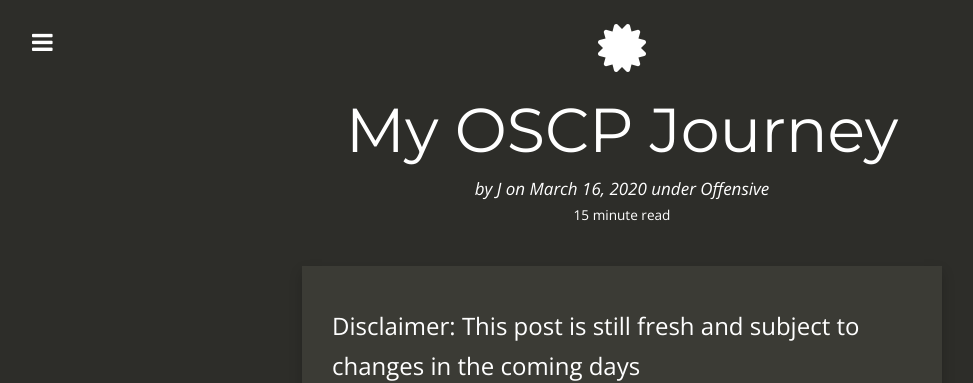
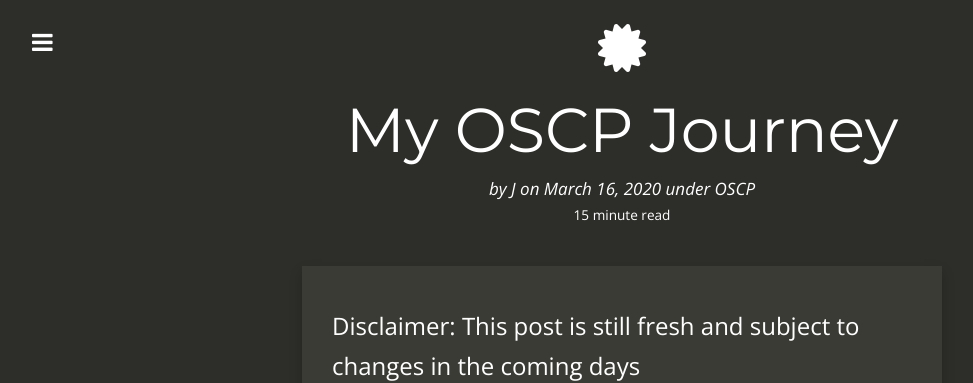
Before and after one commit to Dreamscent/Dreamscent.github.io, a Jekyll site: the page built from _posts/2020-16-03-My-OSCP-Journey.md, in a window 1280 px wide and 900 px high. Shown: the top 383 px of the window, without its empty margins (18-991 px from the left). Built offline with Jekyll 4.4.1, drawn with Linux system fonts in a browser that asks for light colours; nearby versions of some CDN libraries.

Commit message:
Update 2020-16-03-My-OSCP-Journey.md

```diff
--- a/_posts/2020-16-03-My-OSCP-Journey.md
+++ b/_posts/2020-16-03-My-OSCP-Journey.md
@@ -4,7 +4,7 @@
 date:       2020-03-16 15:20:02
 author:     J
 summary:    I Tried Harder
-categories: Offensive Security
+categories: OSCP
 thumbnail:  certificate
 tags:
  - OSCP
```
